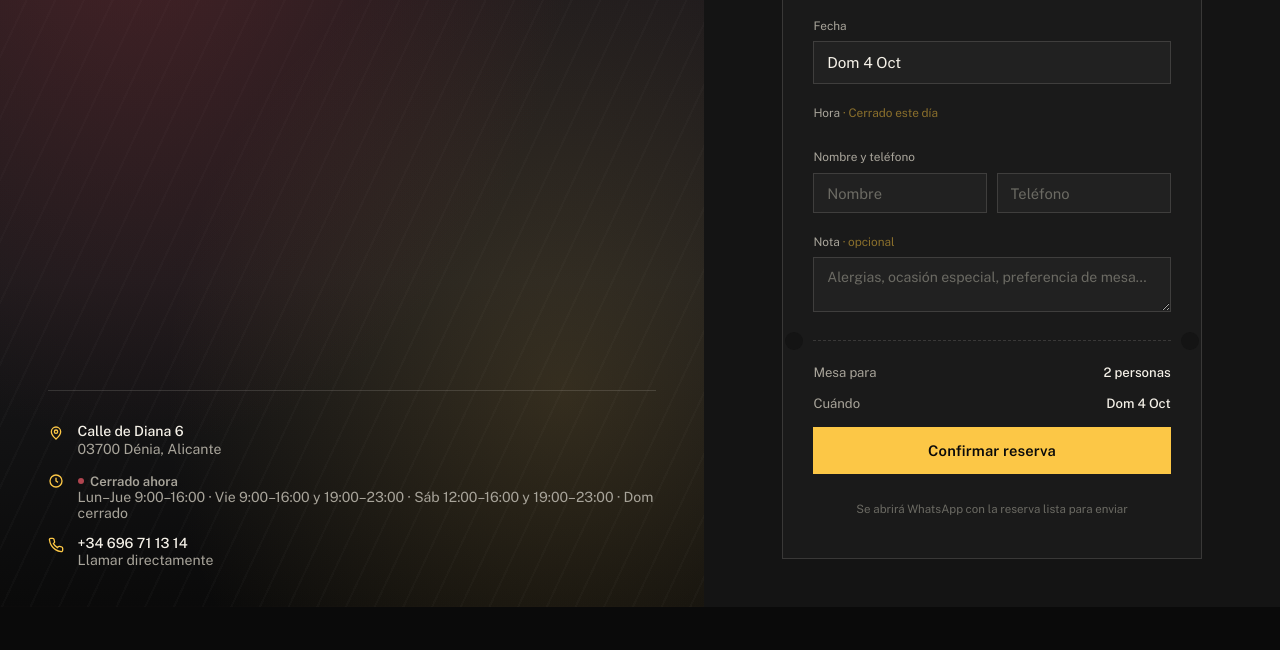
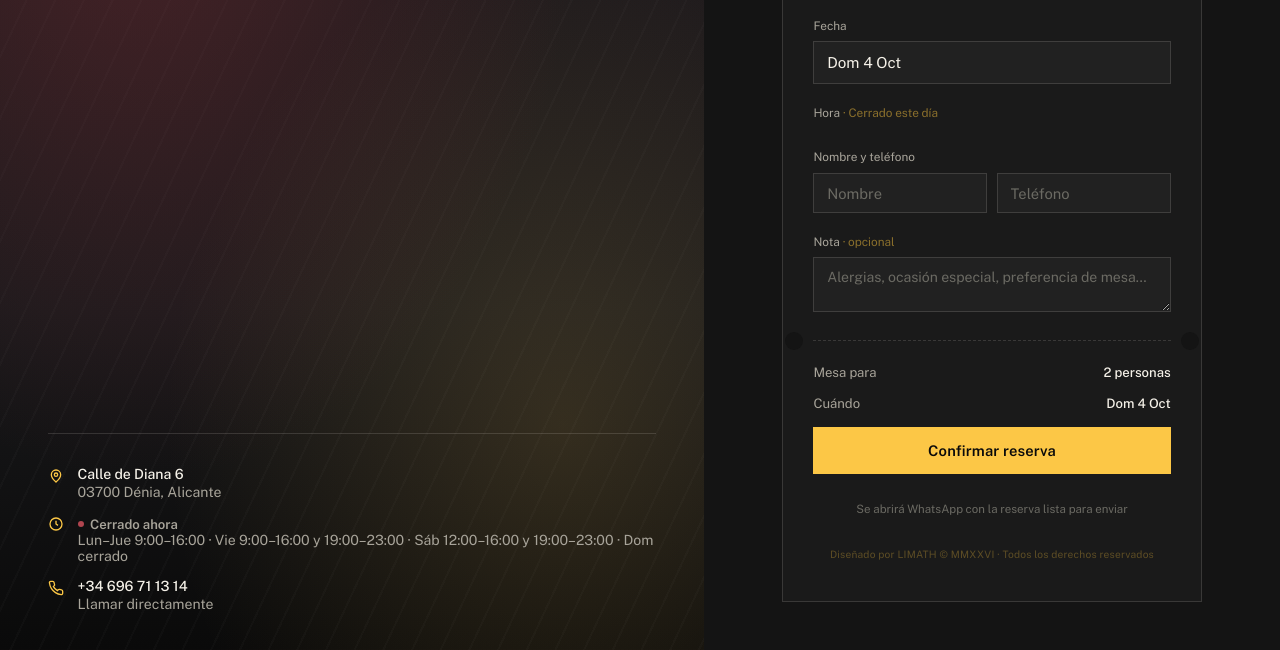
Before and after one commit to ROBMENE/el-pasaje-reservas, a plain HTML site: page index.html in a window 1280 px wide. Shown: the part 253-903 px from the top of the page. Before the commit the page ends 860 px from the top, so only its background shows below. Drawn offline with nearby package versions, Linux system fonts and the light colour scheme.

Commit message:
Add files via upload

```diff
--- a/index.html
+++ b/index.html
@@ -479,6 +479,14 @@
     font-size:.72rem;
     color:#6b6a63;
   }
+  .credit-badge{
+    text-align:center;
+    font-size:.64rem;
+    color:var(--gold-dim);
+    opacity:.6;
+    margin-top:.3rem;
+    letter-spacing:.02em;
+  }
 
   .email-preview{
     display:none;
@@ -628,6 +636,7 @@
         <div class="summary-line"><span id="txtWhen">Cuándo</span><strong id="summaryWhen">Vie 21, 14:30</strong></div>
         <button type="submit" class="confirm-btn" id="confirmBtn">Confirmar reserva</button>
         <p class="micro-note" id="microNote">Se abrirá WhatsApp con la reserva lista para enviar</p>
+        <p class="credit-badge" id="txtCreditBadge">Diseñado por LIMATH &copy; MMXXVI &middot; Todos los derechos reservados</p>
       </div>
 
       <div class="email-preview" id="emailPreview">
@@ -820,6 +829,7 @@
       waPhone: 'Teléfono',
       waNote: 'Nota',
       waSentFrom: 'Enviado desde la web de reservas',
+      creditBadge: 'Diseñado por LIMATH © MMXXVI · Todos los derechos reservados',
       waNotStored: '(Este mensaje no queda guardado en ningún sistema; esta es la única copia.)',
       sendPrefix: 'Reserva',
       whatsappTo: 'Para: WhatsApp',
@@ -865,6 +875,7 @@
       waPhone: 'Phone',
       waNote: 'Note',
       waSentFrom: 'Sent from the reservations page',
+      creditBadge: 'Designed by LIMATH © MMXXVI · All rights reserved',
       waNotStored: '(This message is not stored anywhere; this is the only copy.)',
       sendPrefix: 'Reservation',
       whatsappTo: 'To: WhatsApp',
@@ -971,6 +982,7 @@
     document.getElementById('copyBtn').textContent = t().copy;
     document.title = lang === 'es' ? 'El Pasaje — Reservas' : 'El Pasaje — Reservations';
 
+    document.getElementById('txtCreditBadge').textContent = t().creditBadge;
     microNote.style.color = '';
     microNote.textContent = t().defaultNote;
     summaryParty.textContent = party + ' ' + peopleLabel(party);
```
